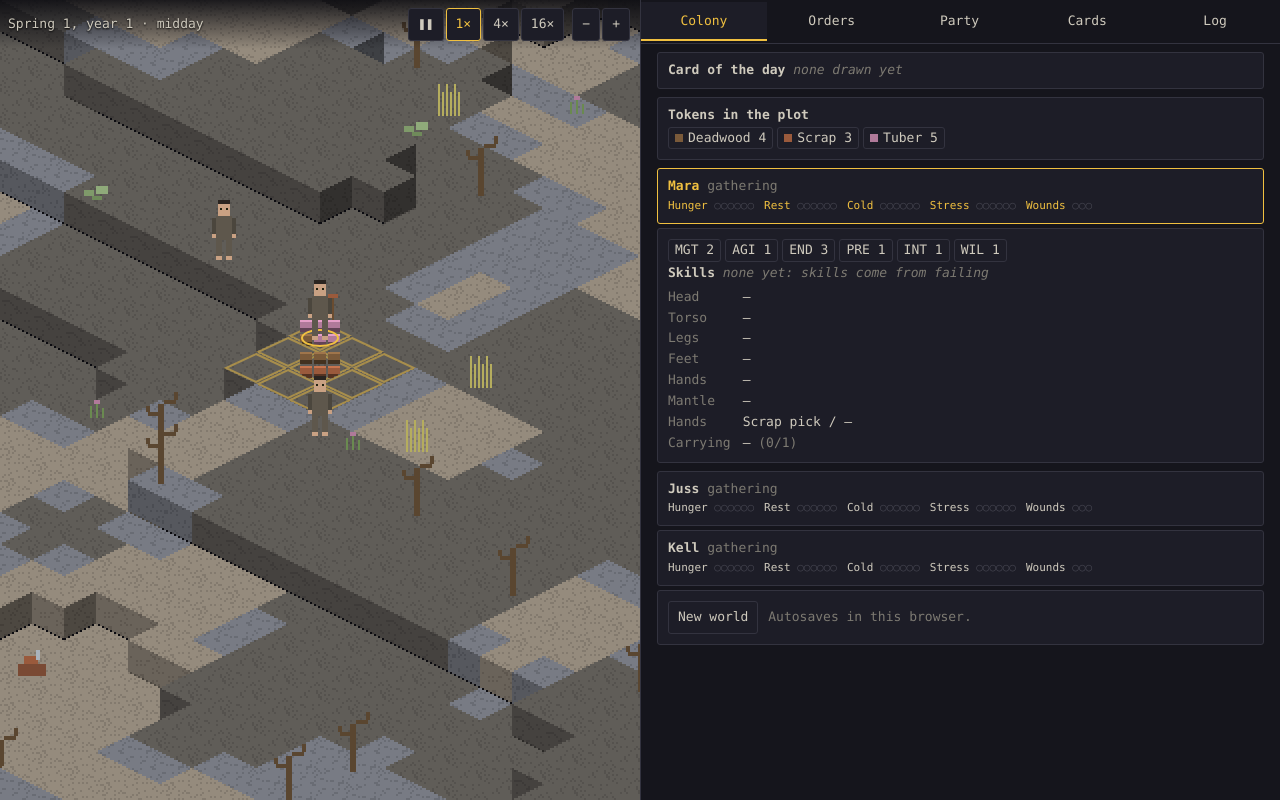
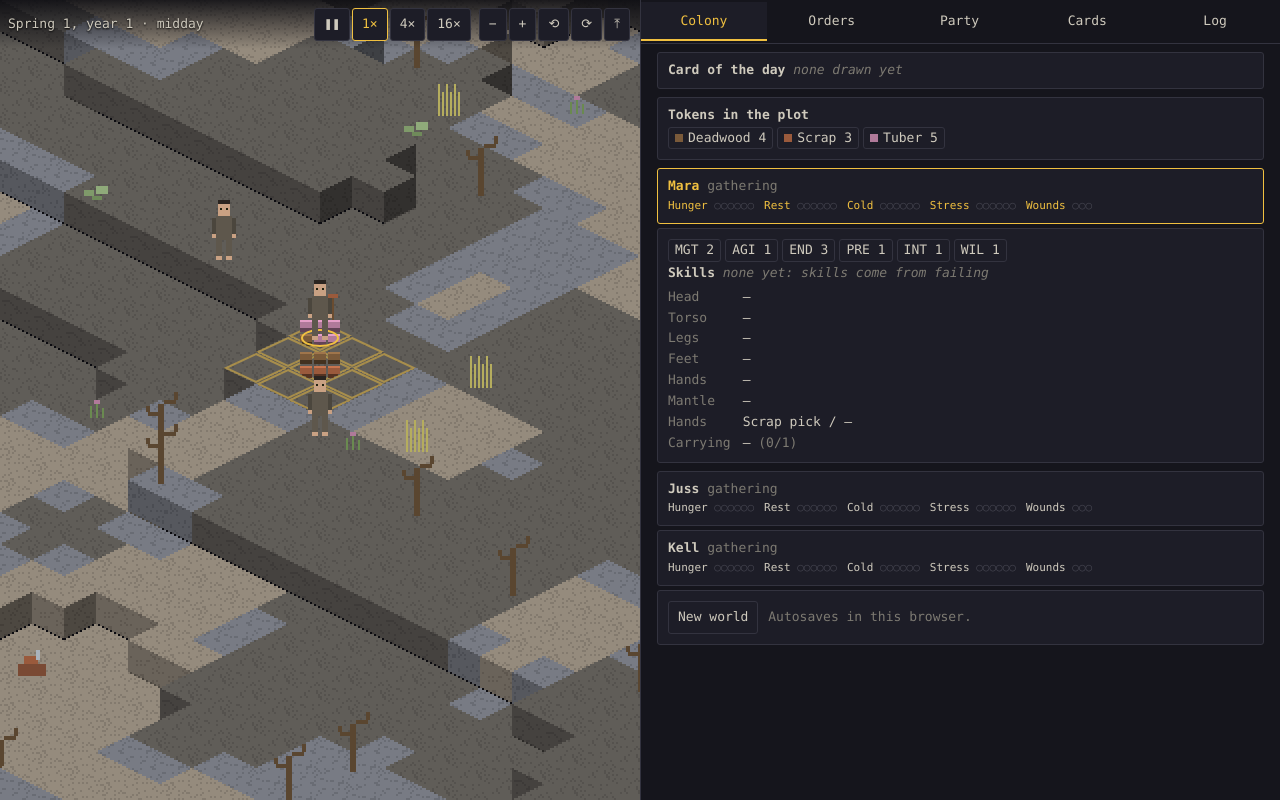
Before and after one commit to myrmecbruh/Crawlers_v4, a plain HTML site: page index.html in a window 1280 px wide. Drawn offline with Linux system fonts and the light colour scheme.

Commit message:
Add quarter-turn camera rotation and a raised view angle
Co-Authored-By: Claude Fable 5.2 <noreply@anthropic.com>
Claude-Session: https://claude.ai/code/session_01TSh1D7CC42Sc6j67Ur2uEE

```diff
--- a/index.html
+++ b/index.html
@@ -35,7 +35,7 @@ table{border-collapse:collapse;margin-top:4px}td{padding:1px 12px 1px 0;vertical
  <div id="view"><canvas id="cv"></canvas>
   <div id="top"><span id="date"></span>
    <span id="spd"><button data-a="speed" data-v="0">❚❚</button><button data-a="speed" data-v="1">1×</button><button data-a="speed" data-v="4">4×</button><button data-a="speed" data-v="16">16×</button></span>
-   <span><button data-a="zoom" data-v="-1">−</button><button data-a="zoom" data-v="1">+</button></span></div>
+   <span><button data-a="zoom" data-v="-1" title="Zoom out">−</button><button data-a="zoom" data-v="1" title="Zoom in">+</button><button data-a="turn" data-v="-1" title="Turn left (Q)">⟲</button><button data-a="turn" data-v="1" title="Turn right (E)">⟳</button><button id="tilt" data-a="tilt" title="Raised view (R)">⤒</button></span></div>
  </div>
  <div id="ui">
   <div id="tabs"><button data-a="tab" data-v="colony">Colony</button><button data-a="tab" data-v="orders">Orders</button><button data-a="tab" data-v="party">Party</button><button data-a="tab" data-v="cards">Cards</button><button data-a="tab" data-v="log">Log</button></div>
--- a/js/render.js
+++ b/js/render.js
@@ -1,23 +1,29 @@
 'use strict';
 const cv=document.getElementById('cv'),ctx=cv.getContext('2d');
-const cam={x:0,y:(24+24)*8-40,s:2};
-const SPR=[];
+const cam={x:0,y:(24+24)*8-40,s:2,yaw:0,tilt:0};
+const HH=()=>cam.tilt?14:8; // half height of a ground diamond: 8 is the 2:1 view, 14 the raised one [slop]
+function toV(x,y){switch(cam.yaw){case 1:return[H-1-y,x];case 2:return[W-1-x,H-1-y];case 3:return[y,W-1-x];}return[x,y];}
+function toW(vx,vy){switch(cam.yaw){case 1:return[vy,H-1-vx];case 2:return[W-1-vx,H-1-vy];case 3:return[W-1-vy,vx];}return[vx,vy];}
+function setView(yaw,tilt){const hh=HH(),w=toW((cam.x/16+cam.y/hh)/2,(cam.y/hh-cam.x/16)/2);
+ cam.yaw=(yaw+4)%4;cam.tilt=tilt;const v=toV(w[0],w[1]);cam.x=(v[0]-v[1])*16;cam.y=(v[0]+v[1])*HH();redraw();}
+function lookAt(x,y){const v=toV(x,y);cam.x=(v[0]-v[1])*16;cam.y=(v[0]+v[1])*HH()-G.hgt[I(x,y)]*16;redraw();}
+const SPR={8:[],14:[]};
 function shade(hex,f){const n=parseInt(hex.slice(1),16),c=v=>Math.max(0,Math.min(255,Math.round(v*f)));
  return'rgb('+c(n>>16)+','+c(n>>8&255)+','+c(n&255)+')';}
-function mkBlock(m){const c=document.createElement('canvas');c.width=32;c.height=32;const g=c.getContext('2d'),col=M[m].c;
- for(let py=0;py<32;py++)for(let px=0;px<32;px++){
-  let f=0;const mx=px<16?px:31-px,y0=8+(mx>>1);
-  if(Math.abs(px-15.5)/16+Math.abs(py-7.5)/8<=1)f=1.12;else if(py>=y0&&py<y0+16)f=px<16?.8:.58;
+function mkBlock(m,hh){const c=document.createElement('canvas');c.width=32;c.height=hh*2+16;const g=c.getContext('2d'),col=M[m].c;
+ for(let py=0;py<hh*2+16;py++)for(let px=0;px<32;px++){
+  let f=0;const mx=px<16?px:31-px,y0=hh+Math.floor(mx*hh/16);
+  if(Math.abs(px-15.5)/16+Math.abs(py-(hh-.5))/hh<=1)f=1.12;else if(py>=y0&&py<y0+16)f=px<16?.8:.58;
   if(!f)continue;if(m!==18&&hash2(px,py,m)<.14)f*=.88;
   g.fillStyle=shade(col,f);g.fillRect(px,py,1,1);}
  return c;}
-for(let m=1;m<M.length;m++)SPR[m]=mkBlock(m);
+for(const hh of[8,14])for(let m=1;m<M.length;m++)SPR[hh][m]=mkBlock(m,hh);
 let dirty=true;
 function redraw(){if(dirty)return;dirty=true;requestAnimationFrame(draw);}
 function fit(){const r=cv.parentElement.getBoundingClientRect(),d=Math.min(2,window.devicePixelRatio||1);
  cv.width=Math.max(1,Math.floor(r.width*d));cv.height=Math.max(1,Math.floor(r.height*d));cv._d=d;dirty=false;redraw();}
 const rc=(x,y,w,h,c)=>{ctx.fillStyle=c;ctx.fillRect(x,y,w,h);};
-function diamond(sx,ty,c,fill){ctx.beginPath();ctx.moveTo(sx,ty+1);ctx.lineTo(sx+15,ty+8);ctx.lineTo(sx,ty+15);ctx.lineTo(sx-15,ty+8);ctx.closePath();
+function diamond(sx,ty,c,fill){const hh=HH();ctx.beginPath();ctx.moveTo(sx,ty+1);ctx.lineTo(sx+15,ty+hh);ctx.lineTo(sx,ty+hh*2-1);ctx.lineTo(sx-15,ty+hh);ctx.closePath();
  if(fill){ctx.fillStyle=c;ctx.fill();}else{ctx.strokeStyle=c;ctx.lineWidth=1;ctx.stroke();}}
 const PIP=[[],[4],[0,8],[0,4,8],[0,2,6,8],[0,2,4,6,8],[0,2,3,5,6,8]];
 function dieSpr(x,y,v,hit){rc(x,y,7,7,hit?'#f0c040':'#d8d4c8');for(const p of PIP[v])rc(x+1+(p%3)*2,y+1+Math.floor(p/3)*2,1,1,'#1a1a1a');}
@@ -82,13 +88,15 @@ function draw(){
  const put=(m,o)=>{const i=I(o.x,o.y);if(m.has(i))m.get(i).push(o);else m.set(i,[o]);};
  for(const f of G.feats)if(f.left>0||f.k==='hearth'||f.k==='bench')put(fm,f);
  for(const c of G.cols)if(c.by==null)put(cm,c);for(const e of G.crit)put(em,e);for(const q of G.sites)put(sm,q);for(const f of G.fx)put(xm,f);
- for(let dg=0;dg<W+H-1;dg++)for(let x=Math.max(0,dg-H+1);x<=Math.min(W-1,dg);x++){
-  const y=dg-x,sx=(x-y)*16,sy=(x+y)*8;if(sx<vx0||sx>vx1||sy<vy0||sy>vy1)continue;
-  const i=I(x,y),h=G.hgt[i],fog=x>=PW&&!G.rev[i];
-  const z0=Math.max(0,Math.min(h-1,x+1<W?G.hgt[i+1]:0,y+1<H?G.hgt[i+W]:0));
-  for(let z=z0;z<h;z++)ctx.drawImage(SPR[fog?18:G.vox[VI(x,y,z)]],sx-16,sy-(z+1)*16);
+ const hh=HH(),VW=cam.yaw&1?H:W,VH=cam.yaw&1?W:H,S=SPR[hh];
+ for(let dg=0;dg<VW+VH-1;dg++)for(let vx=Math.max(0,dg-VH+1);vx<=Math.min(VW-1,dg);vx++){
+  const vy=dg-vx,sx=(vx-vy)*16,sy=dg*hh;if(sx<vx0||sx>vx1||sy<vy0||sy>vy1)continue;
+  const wp_=toW(vx,vy),x=wp_[0],y=wp_[1],i=I(x,y),h=G.hgt[i],fog=x>=PW&&!G.rev[i];
+  let hE=0,hS=0;if(vx+1<VW){const n=toW(vx+1,vy);hE=G.hgt[I(n[0],n[1])];}if(vy+1<VH){const n=toW(vx,vy+1);hS=G.hgt[I(n[0],n[1])];}
+  const z0=Math.max(0,Math.min(h-1,hE,hS));
+  for(let z=z0;z<h;z++)ctx.drawImage(S[fog?18:G.vox[VI(x,y,z)]],sx-16,sy-(z+1)*16);
   if(fog)continue;
-  const ty=sy-h*16,ay=ty+8,k=K(x,y);
+  const ty=sy-h*16,ay=ty+hh,k=K(x,y);
   if(G.stock[k])diamond(sx,ty,'rgba(240,192,64,.5)');
   if(G.digs[k])diamond(sx,ty,'rgba(220,60,60,.45)',1);
   if(x===47&&y===24&&!G.gateOpen){rc(sx-8,ay-22,16,24,'#3a2c20');rc(sx-8,ay-12,16,2,'#aab3bd');}
@@ -104,8 +112,9 @@ function draw(){
 }
 function pick(px,py){
  const d=cv._d||1,s=cam.s*d,wx=(px*d-cv.width/2)/s+cam.x,wy=(py*d-cv.height/2)/s+cam.y;
- for(let dg=W+H-2;dg>=0;dg--)for(let x=Math.max(0,dg-H+1);x<=Math.min(W-1,dg);x++){
-  const y=dg-x,sx=(x-y)*16,cy=(x+y)*8-G.hgt[I(x,y)]*16+8;
-  if(Math.abs(wx-sx)/16+Math.abs(wy-cy)/8<=1)return{x,y};}
+ const hh=HH(),VW=cam.yaw&1?H:W,VH=cam.yaw&1?W:H;
+ for(let dg=VW+VH-2;dg>=0;dg--)for(let vx=Math.max(0,dg-VH+1);vx<=Math.min(VW-1,dg);vx++){
+  const w=toW(vx,dg-vx),sx=(vx-(dg-vx))*16,cy=dg*hh-G.hgt[I(w[0],w[1])]*16+hh;
+  if(Math.abs(wx-sx)/16+Math.abs(wy-cy)/hh<=1)return{x:w[0],y:w[1]};}
  return null;
 }
--- a/js/ui.js
+++ b/js/ui.js
@@ -57,6 +57,7 @@ function tabCards(){const f=d=>'<span class="chip k-'+CARD[d.k].kind+'">'+CARD[d
 function tabLog(){return'<div class="box log">'+G.log.slice().reverse().map(l=>'<div'+(/FAIL|DOWN|dies|wounded/.test(l)?' class="k-bane"':'')+'>'+esc(l)+'</div>').join('')+'</div>';}
 function render(){
  $('date').textContent=SEASON[season()]+' '+(day()%6+1)+', year '+(Math.floor(day()/24)+1)+' · '+(night()?'night':tod()<60?'morning':tod()<120?'midday':'evening');
+ $('tilt').classList.toggle('on',!!cam.tilt);
  document.querySelectorAll('#spd button').forEach(b=>b.classList.toggle('on',+b.dataset.v===G.speed));
  document.querySelectorAll('#tabs button').forEach(b=>b.classList.toggle('on',b.dataset.v===tab));
  const st=panel.scrollTop;
@@ -83,6 +84,7 @@ document.addEventListener('click',e=>{
  if(a==='tab')tab=v;else if(a==='tool'){tool=v;info=null;}else if(a==='sel')G.sel=G.sel===+v?null:+v;
  else if(a==='speed')return setSpeed(+v);
  else if(a==='zoom'){cam.s=Math.max(1,Math.min(4,cam.s+ +v));}
+ else if(a==='turn')setView(cam.yaw+ +v,cam.tilt);else if(a==='tilt')setView(cam.yaw,cam.tilt?0:1);
  else if(a==='psel')psel[v]=!psel[v];
  else if(a==='send'){const ids=G.cols.filter(c=>psel[c.id]&&!c.down).map(c=>c.id);if(ids.length){sendParty(ids);psel={};}}
  else if(a==='recall')recall();
@@ -99,6 +101,7 @@ cv.addEventListener('pointerup',e=>{if(drag&&!drag.mv){const r=cv.getBoundingCli
 cv.addEventListener('pointercancel',()=>{drag=null;});
 cv.addEventListener('wheel',e=>{e.preventDefault();cam.s=Math.max(1,Math.min(4,cam.s+(e.deltaY<0?1:-1)));redraw();},{passive:false});
 window.addEventListener('resize',fit);
+document.addEventListener('keydown',e=>{if(e.code==='KeyQ')setView(cam.yaw-1,cam.tilt);else if(e.code==='KeyE')setView(cam.yaw+1,cam.tilt);else if(e.code==='KeyR')setView(cam.yaw,cam.tilt?0:1);else if(e.code==='Space'){e.preventDefault();setSpeed(G.speed?0:1);}});
 document.addEventListener('visibilitychange',()=>{if(document.hidden){save();clearInterval(timer);timer=null;}else if(G.speed>0&&!timer)setSpeed(G.speed);});
 if(!load())newGame((Math.random()*1e9)|0);
 fit();setSpeed(G.speed||1);
```
Also changed, not shown: 1 other file.
